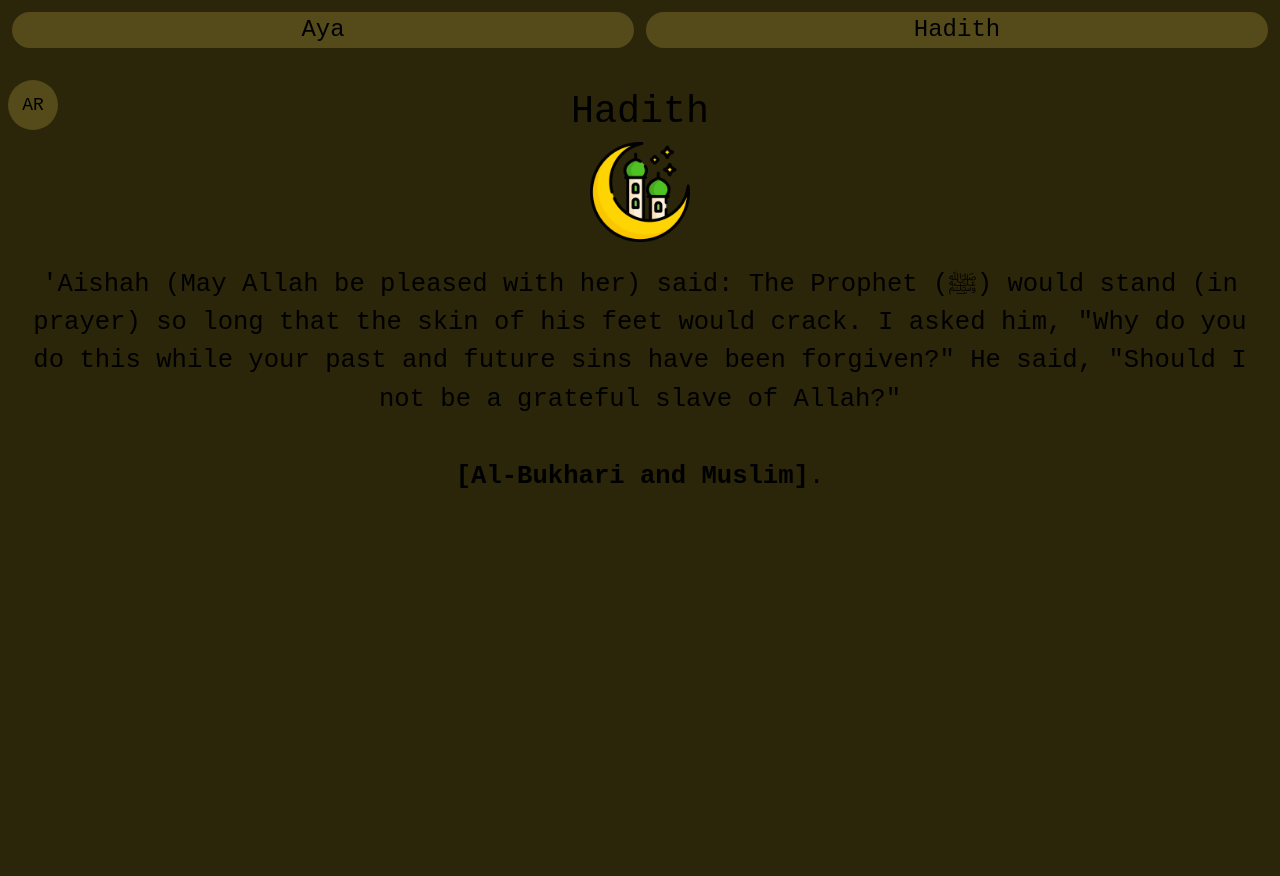
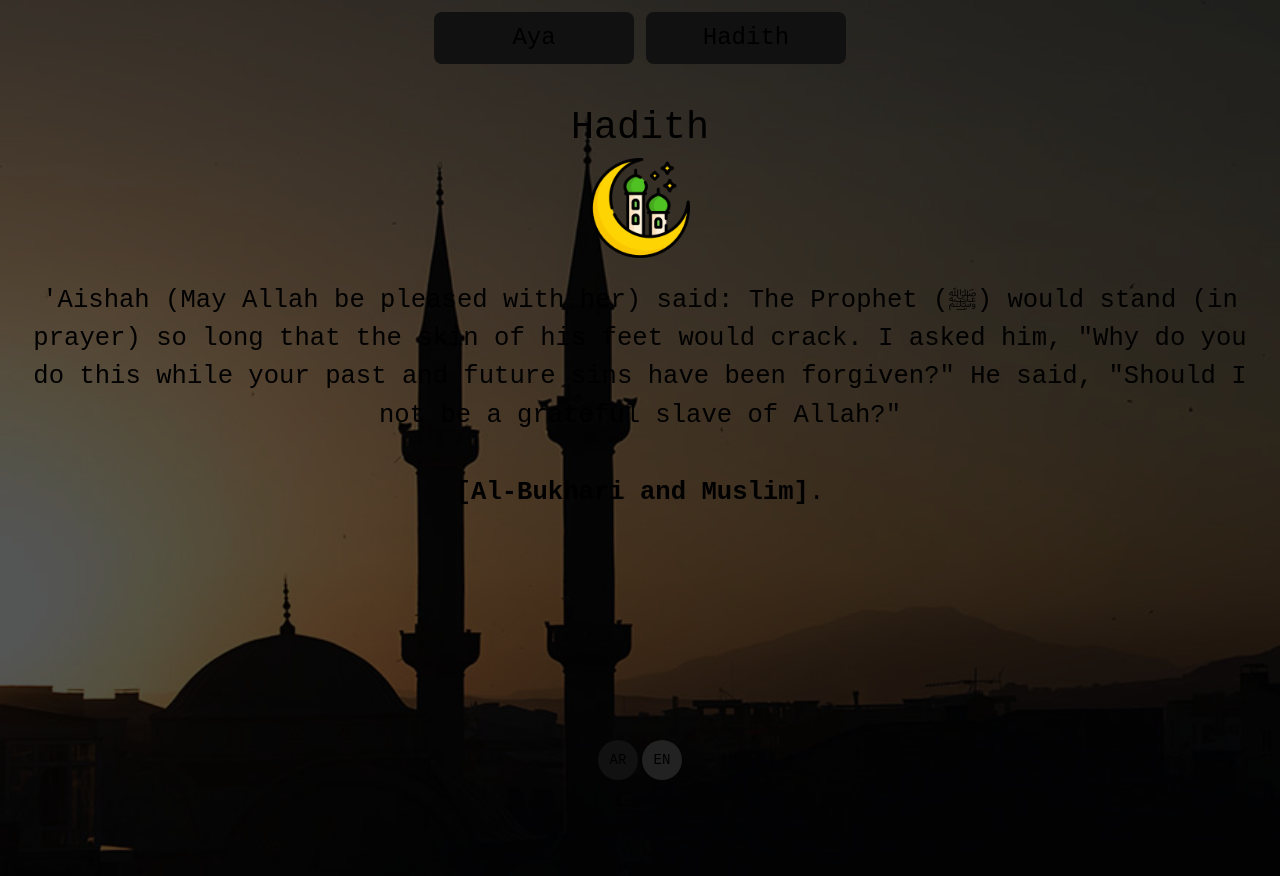
Before and after one commit to codeleek-company/hadith, a Next.js app: page /en/hadith in a window 1280 px wide. Before the commit the page ends 812 px from the top, so only its background shows below. Built offline with nearby package versions, Linux system fonts and the light colour scheme; no server answers.

Commit message:
#11 v2.7.12 -(Changing styles)

```diff
--- a/src/app/[lang]/aya/page.tsx
+++ b/src/app/[lang]/aya/page.tsx
@@ -3,6 +3,12 @@ import T from "@/utils/t";
 import Image from "next/image";
 import Header from "@/components/ui/header";
 import Footer from "@/components/ui/footer";
+import type { Metadata } from "next";
+
+export const metadata: Metadata = {
+  title: "Aya | Homepage",
+  description: "Random aya for every refresh. Know more ahadeith.",
+};
 
 interface SearchParams {
   lang: string;
@@ -18,6 +24,8 @@ export default async function Hadith({ params }: { params: SearchParams }) {
   let classes = "";
 
   if (lang) classes = "rtl rwd";
+
+  classes += " bg-[#000a] min-h-screen";
 
   try {
     let hadith = response.data.text;
@@ -42,6 +50,8 @@ export default async function Hadith({ params }: { params: SearchParams }) {
       classes = "flex justify-center items-center h-screen flex-col gap-3 rwd";
     else classes = "flex justify-center items-center h-screen flex-col gap-3";
 
+    classes += " bg-[#000a]";
+
     return (
       <div className={classes}>
         {t.translate("failed-time-out")}
--- a/src/app/[lang]/hadith/page.tsx
+++ b/src/app/[lang]/hadith/page.tsx
@@ -16,6 +16,8 @@ export default async function Hadith({ params }: { params: SearchParams }) {
 
   let lang = params.lang == "ar" ? 1 : 0;
   if (lang) classes = "rtl rwd";
+
+  classes += " bg-[#000a] min-h-screen";
 
   try {
     let hadith = response.hadith[lang].body;
@@ -40,6 +42,8 @@ export default async function Hadith({ params }: { params: SearchParams }) {
       classes = "flex justify-center items-center h-screen flex-col gap-3 rwd";
     else classes = "flex justify-center items-center h-screen flex-col gap-3";
 
+    classes += " bg-[#000a]";
+
     return (
       <div className={classes}>
         {t.translate("failed-time-out")}
--- a/src/components/ui/footer.tsx
+++ b/src/components/ui/footer.tsx
@@ -1,15 +1,26 @@
 import Link from "next/link";
 
 export default function Footer({ lang, type }: { lang: number; type: string }) {
-  let langs = [`/ar/${type}`, `/en/${type}`];
-  let langsContext = ["AR", "EN"];
+  let arBg = "bg-[#111]",
+    enBg = "bg-[#111]";
+
+  if (lang) arBg = "bg-[#222]";
+  else enBg = "bg-[#222]";
 
   return (
-    <Link
-      className="absolute top-[10%] flex justify-center items-center w-[50px] h-[50px] rounded-full text-lg left-2 bg-[#554b1a]"
-      href={langs[lang]}
-    >
-      {langsContext[lang]}
-    </Link>
+    <div className="justify-center w-full flex fixed bottom-0 monospace p-5 gap-1">
+      <Link
+        className={`flex justify-center items-center w-[40px] h-[40px] rounded-full text-[14px] ${arBg}`}
+        href={`/ar/${type}`}
+      >
+        AR
+      </Link>
+      <Link
+        className={`flex justify-center items-center w-[40px] h-[40px] rounded-full text-[14px] ${enBg}`}
+        href={`/en/${type}`}
+      >
+        EN
+      </Link>
+    </div>
   );
 }
--- a/src/components/ui/header.tsx
+++ b/src/components/ui/header.tsx
@@ -6,20 +6,15 @@ export default function Header({ lang }: { lang: number }) {
   let aya = ["Aya", "أيه"];
   let hadith = ["Hadith", "حديث"];
   let family = ["monospace", "rwd"];
-  let classes = `m-3 flex justify-between gap-3 ${family[lang]}`;
+  let button =
+    "bg-[#111] text-center w-[200px] transition-all duration-300 hover:bg-[#222] rounded-lg py-2 text-[1.5rem]";
 
   return (
-    <div className={classes}>
-      <Link
-        href={url[lang]}
-        className="w-[50%] bg-[#554b1a] text-center hover:bg-[#554b1ab4] rounded-3xl text-[1.5rem]"
-      >
+    <div className={`p-3 flex justify-center gap-3 ${family[lang]} bg-[#000a]`}>
+      <Link href={url[lang]} className={button}>
         {aya[lang]}
       </Link>
-      <Link
-        href={url2[lang]}
-        className="w-[50%] bg-[#554b1a] text-center hover:bg-[#554b1ab4] rounded-3xl text-[1.5rem]"
-      >
+      <Link href={url2[lang]} className={button}>
         {hadith[lang]}
       </Link>
     </div>
--- a/src/styles/main.css
+++ b/src/styles/main.css
@@ -25,8 +25,10 @@
 body {
   color: rgb(var(--foreground-rgb));
   font-family: monospace;
-  background: #2b2509;
+  background: #242424;
   min-height: 100vh;
+  background-image: url("/mosque.jpg");
+  background-size: cover;
 }
 .rtl {
   direction: rtl;
```
Also changed, not shown: public/mosque.jpg (added).
